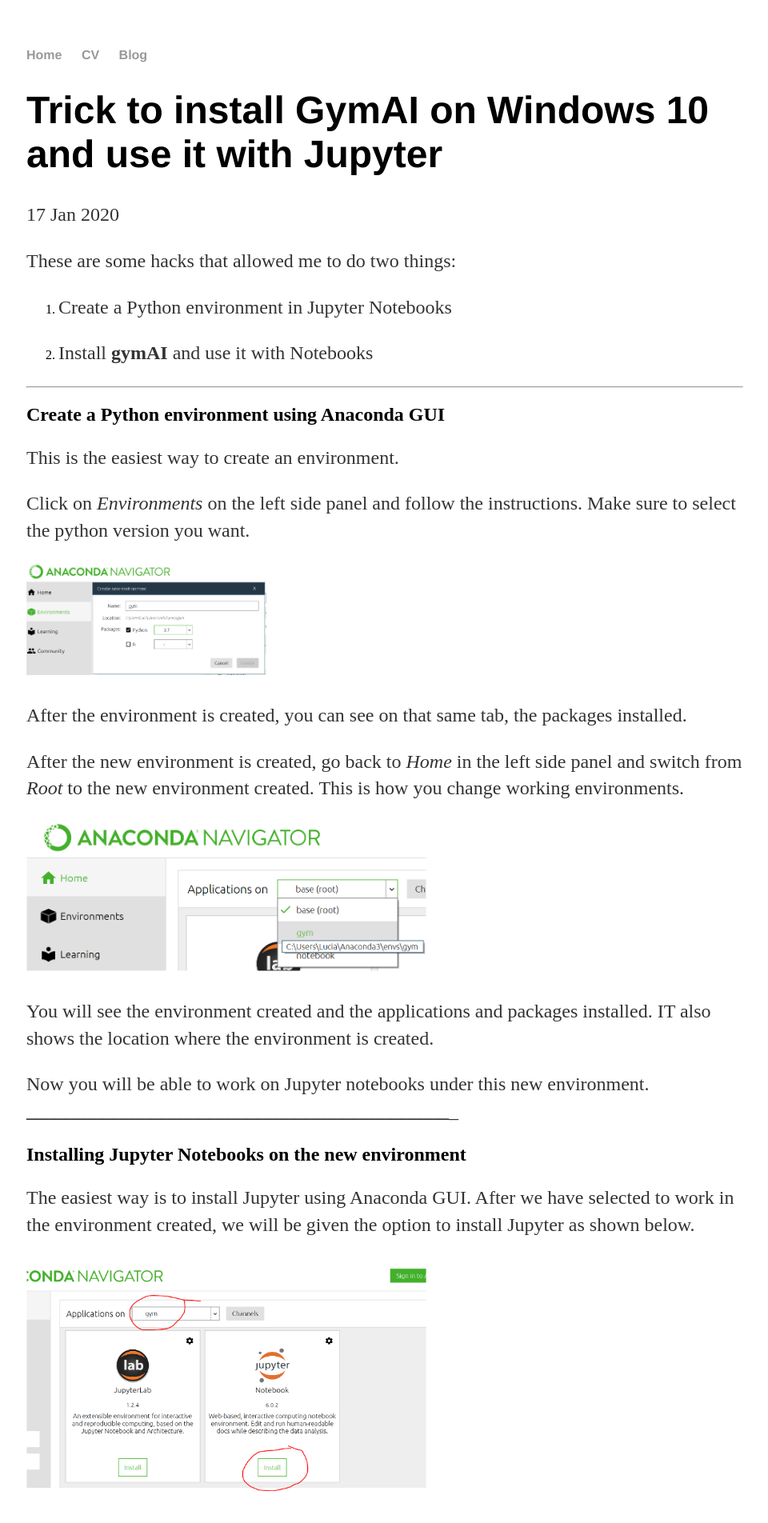
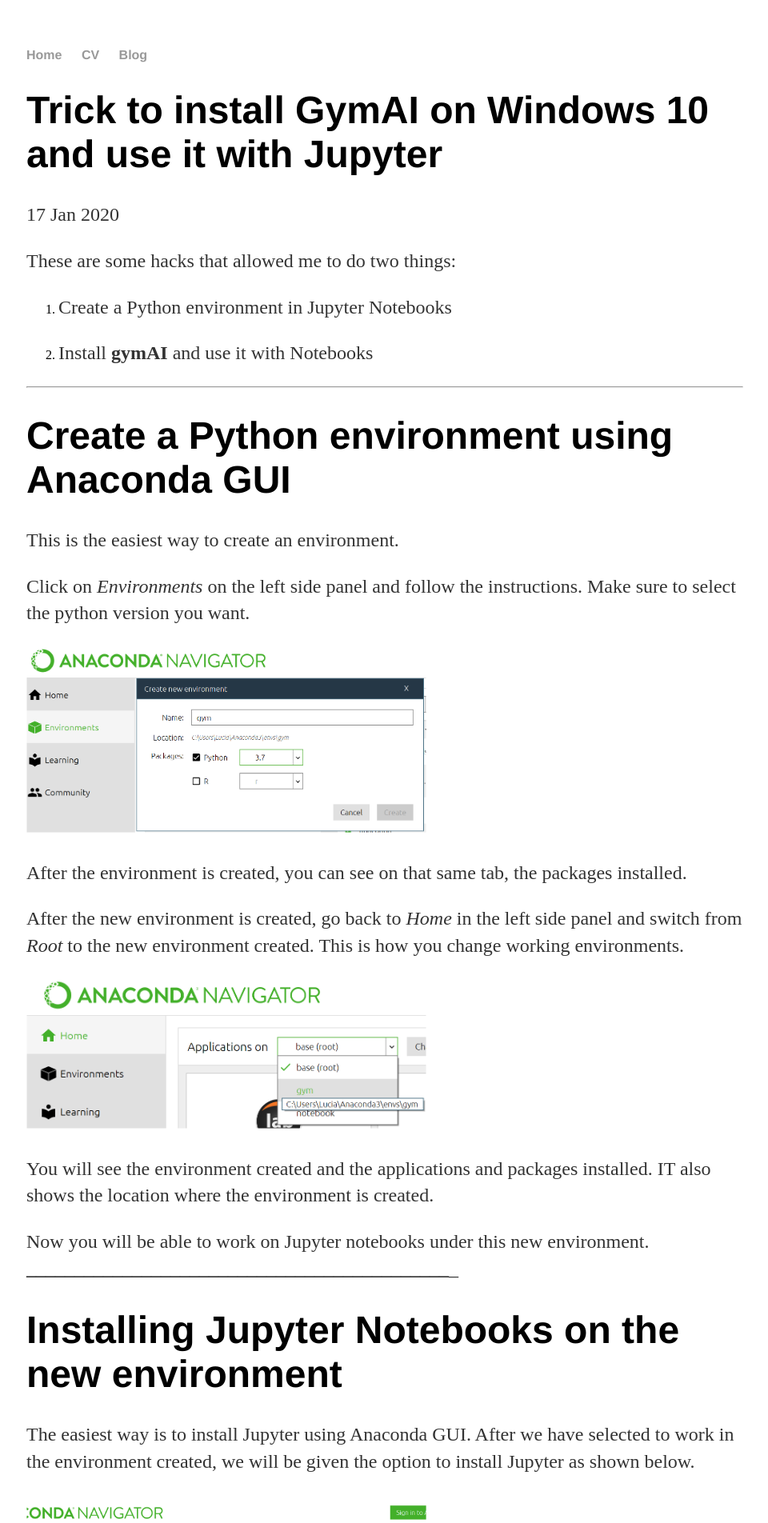
Before and after one commit to lcipolina/lcipolina.github.io, a Jekyll site: the page built from _posts/2020-01-17-Install_gym_AI_on_Windows.md, in a window 1280 px wide. Shown: the top 1904 px of the page at 80% size, without its empty margins (159-1119 px from the left). Built offline with Jekyll 4.4.1, drawn with Linux system fonts in a browser that asks for light colours.

Commit message:
Update 2020-01-17-Install_gym_AI_on_Windows.md

```diff
--- a/_posts/2020-01-17-Install_gym_AI_on_Windows.md
+++ b/_posts/2020-01-17-Install_gym_AI_on_Windows.md
@@ -16,12 +16,12 @@
 
 _____________________________________________________________________________________________________________________________________
 
-## Create a Python environment using Anaconda GUI
+# Create a Python environment using Anaconda GUI
 This is the easiest way to create an environment.
 
 Click on *Environments* on the left side panel and follow the instructions. Make sure to select the python version you want.
 
-<img src="https://lcipolina.github.io/images/2020-01-17/createEnv.PNG" width="300">
+<img src="https://lcipolina.github.io/images/2020-01-17/createEnv.PNG" width="500">
 
 After the environment is created, you can see on that same tab, the packages installed.
 
@@ -34,7 +34,7 @@
 Now you will be able to work on Jupyter notebooks under this new environment.
 _____________________________________________________________________________________________________________________________________
 
-## Installing Jupyter Notebooks on the new environment
+# Installing Jupyter Notebooks on the new environment
 The easiest way is to install Jupyter using Anaconda GUI. After we have selected to work in the environment created, we will be given the option to install Jupyter as shown below.
 
 <img src="https://lcipolina.github.io/images/2020-01-17/installJupy.PNG" width="500">
@@ -61,7 +61,7 @@
 
 _____________________________________________________________________________________________________________________________________
 
-## Installing gym on the new environment
+# Installing gym on the new environment
 Open a Conda Promt shell and type the following:
 
 1. If you want you can update conda just in case (on the conda shell)
@@ -91,7 +91,7 @@
 
 _____________________________________________________________________________________________________________________________________
 
-## Test the environment
+# Test the environment
 We will follow the testing procedure described in the link above, but using Jupyter Notebooks:
 
 1. Open Anaconda and select the environment we've just created (as shown in the picture above)
```
